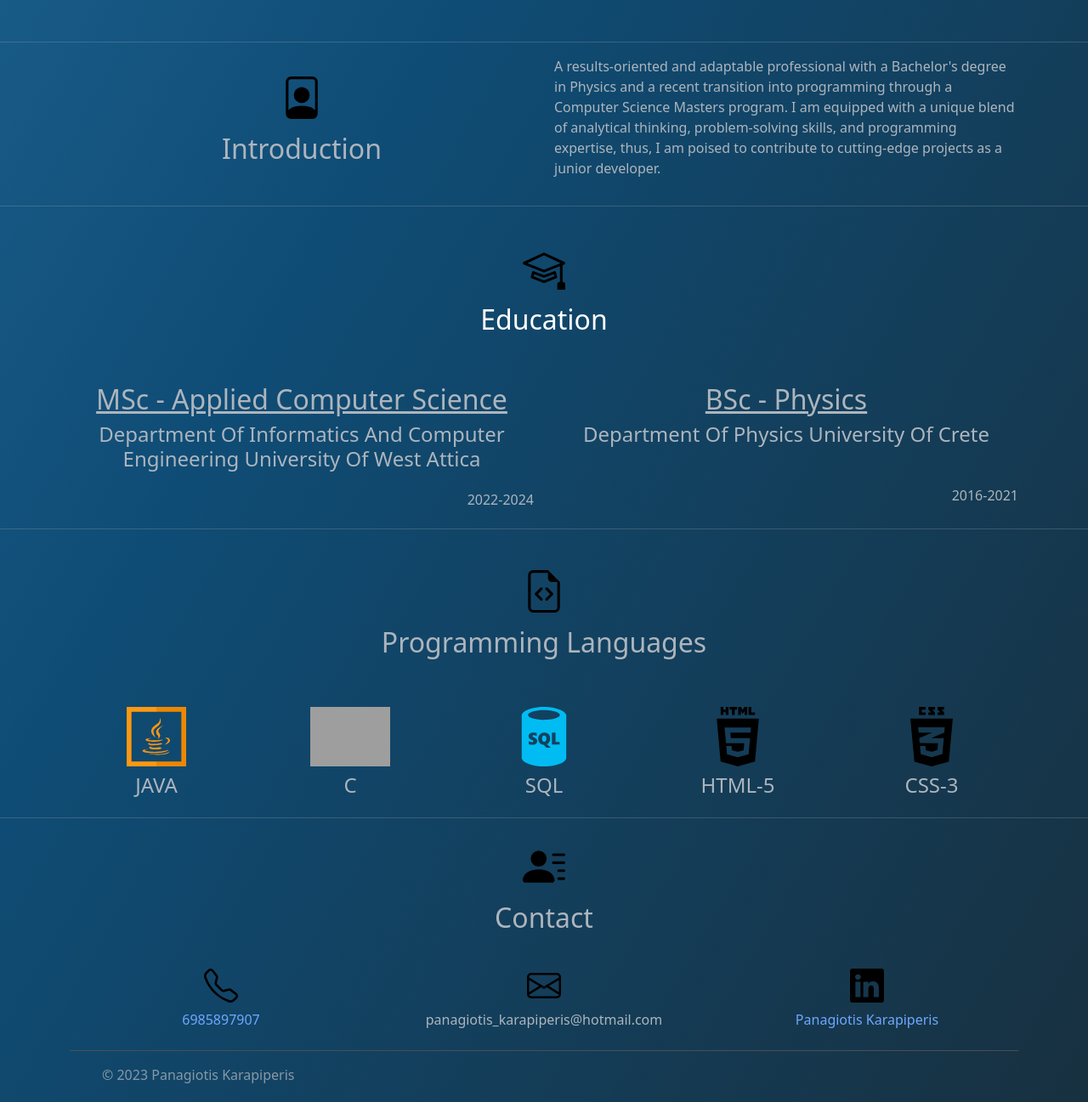
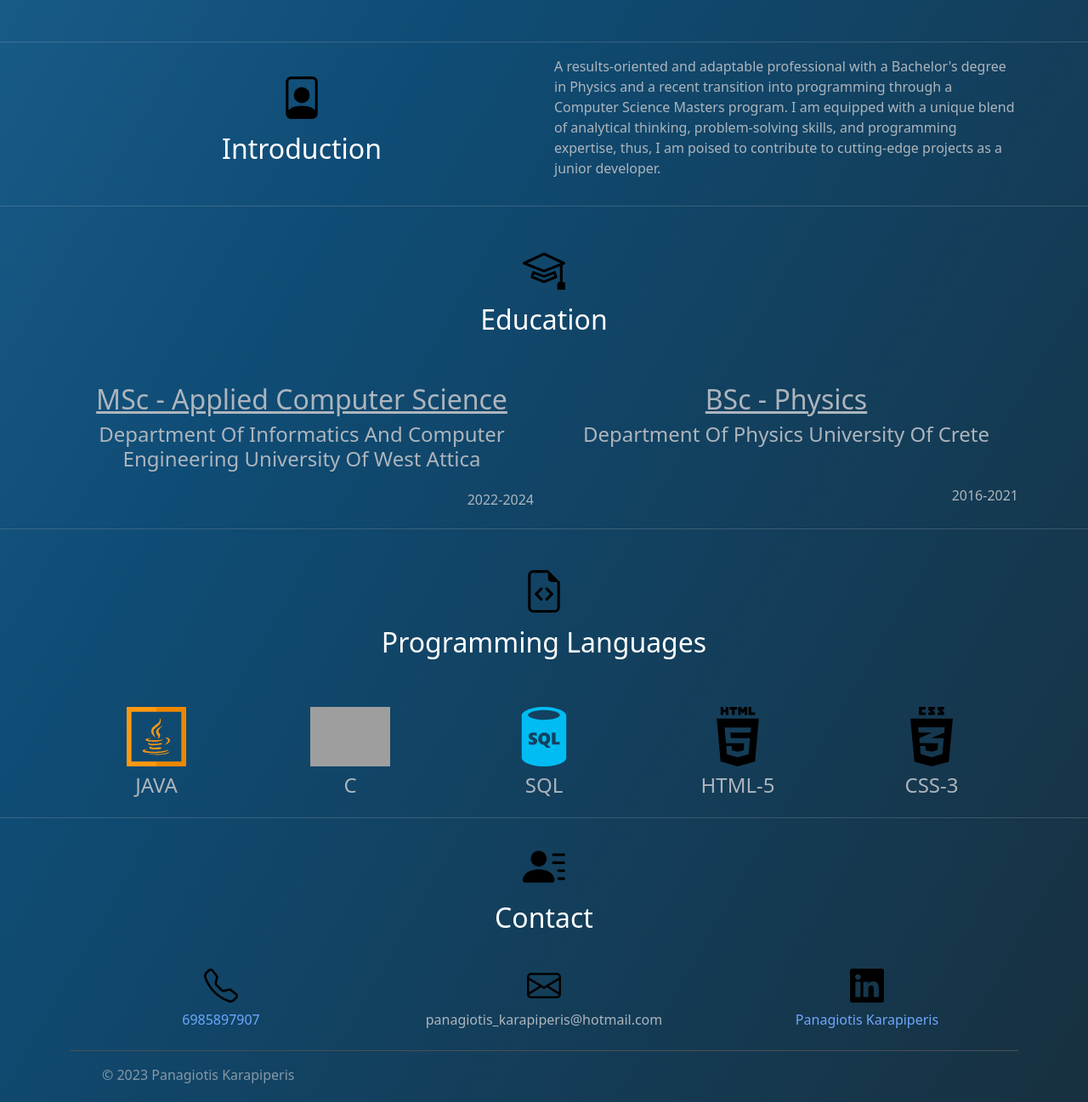
Before and after one commit to panoskar98/html-CV, a plain HTML site: page index.html in a window 1280 px wide. Shown: the part 383-1680 px from the top of the page at 85% size. Drawn offline with nearby package versions, Linux system fonts and the light colour scheme; grey boxes are pictures that could not be loaded.

Commit message:
Update index.html

```diff
--- a/index.html
+++ b/index.html
@@ -34,7 +34,7 @@
             <div class="row">
                 <div class="col-lg-6 col-sm-12 text-center mt-lg-4 mt-sm-4">
                     <img src="./assets/file-person.svg" height="50px">
-                    <h2 class="mt-3">Introduction</h2>
+                    <h2 class="mt-3 text-body-emphasis">Introduction</h2>
                 </div>
                 <div class="col-lg-6 mt-lg-0 pd-lg-0 " >
                     <p>A results-oriented and adaptable professional with a Bachelor's degree in Physics and a
@@ -76,7 +76,7 @@
             <div class="row">
                 <div class="col-12 text-center">
                     <img src="./assets/file-earmark-code.svg" height="50px">
-                    <h2 class="mt-3">Programming Languages</h2>
+                    <h2 class="mt-3 text-body-emphasis">Programming Languages</h2>
                 </div>
                 <div class="col text-center mt-5">
                     <img src="./assets/java-svgrepo-com.svg" height="70">
@@ -110,7 +110,7 @@
             <div class="row">
                 <div class="col-12 text-center mt-3">
                     <img src="./assets/person-lines-fill.svg" height="50px">
-                    <h2 class="mt-3 mb-4">Contact</h2>
+                    <h2 class="mt-3 mb-4 text-body-emphasis">Contact</h2>
                 </div>
                 <div class="col-lg-4 col-sm-12 mt-3 text-center">
                     <img class="mb-2 col-12" src="./assets/telephone.svg" height="40px">
```
